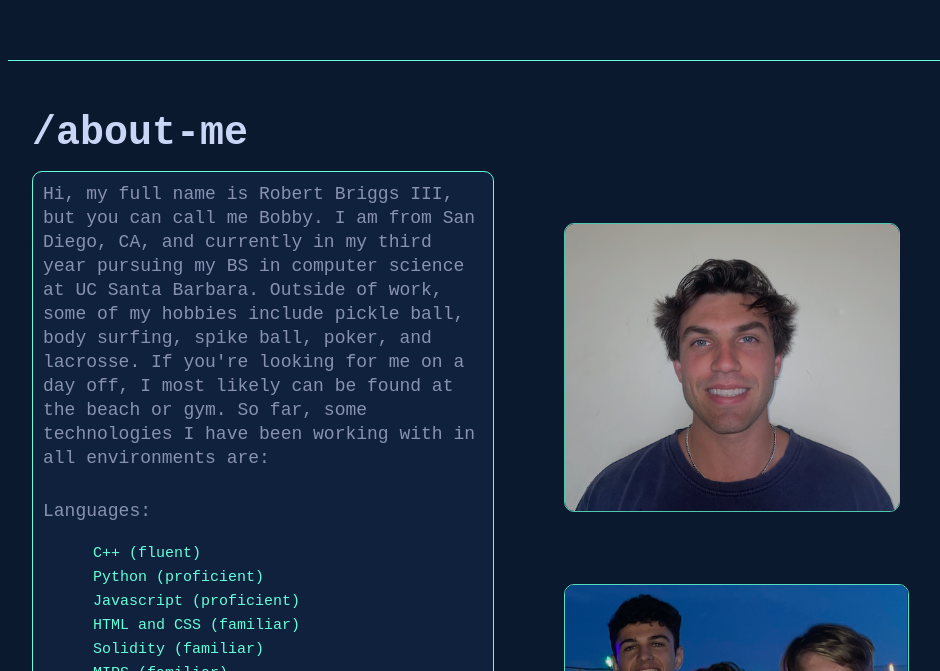
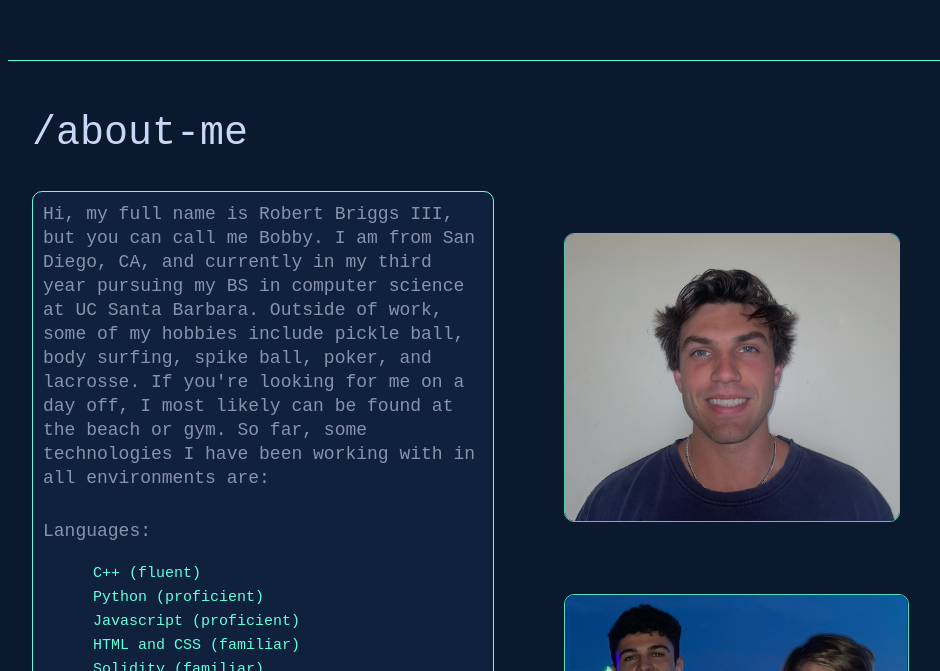
Before and after one commit to briggsrr/My-Website, a React (Create React App) app: page / in a window 1280 px wide. Shown: the part 970-1641 px from the top of the page, without its empty margins (132-1072 px from the left). Built offline with nearby package versions, Linux system fonts and the light colour scheme.

Commit message:
Fixed font weights

```diff
--- a/src/App.css
+++ b/src/App.css
@@ -3,4 +3,5 @@
     margin:0;
     padding: 0;
     font-family: 'Courier New', monospace;
+    font-weight: 20;
 }
--- a/src/components/AboutSection/AboutElements.js
+++ b/src/components/AboutSection/AboutElements.js
@@ -41,6 +41,7 @@ font-size: 40px;
 //font-weight: 600;
 color: #cbd6f6;
 padding-top: 50px;
+font-weight: 20;
 
 `
 
@@ -61,7 +62,7 @@ export const AboutRow = styled.div`
 
 export const Column1 = styled.div`
     display: flex;
-    margin-top: 15px;
+    margin-top: 35px;
     margin-bottom: 15px;
     grid-area: a;
     font-size: 22px;
--- a/src/components/CreationSection/CreationElements.js
+++ b/src/components/CreationSection/CreationElements.js
@@ -46,6 +46,7 @@ export const CreationHeader = styled.h1`
         //font-weight: 600;
         color: #cbd6f6;
         padding-top: 50px;
+        font-weight: 20;
 
 
 `;
--- a/src/components/ExperienceSection/ExperienceElements.js
+++ b/src/components/ExperienceSection/ExperienceElements.js
@@ -39,6 +39,7 @@ font-size: 40px;
 //font-weight: 600;
 color: #cbd6f6;
 padding-top: 50px;
+font-weight: 20;
 
 
 `;
--- a/src/components/HeroSection/HeroElements.js
+++ b/src/components/HeroSection/HeroElements.js
@@ -149,3 +149,8 @@ export const Button = styled(Link)`
         transition: 0.8s all ease;
     }
 `;
+
+export const TypeWrap = styled.div`
+    font-weight: 20;
+
+`;
--- a/src/components/HeroSection/index.js
+++ b/src/components/HeroSection/index.js
@@ -6,7 +6,8 @@ import {
     HeroP,
     HeroH1,
     HeroBtnWrapper,
-    Button
+    Button,
+
 
 } from './HeroElements'
 
@@ -19,6 +20,7 @@ const HeroSection = () => {
             <HeroH1>
             <ReactTypingEffect
         text={["Hi, Bobby here."]}
+
         cursorRenderer={cursor => <h1>{cursor}</h1>}
         speed = {200}
         eraseDelay={100000}
@@ -31,6 +33,7 @@ const HeroSection = () => {
                   <span
                     key={key}
                     style={ (i < 9 && i > 3)? { color:  "#64ffda"} : { color: "#cbd6f6"}}
+
                   >{char}</span>
                 );
               })}
```
